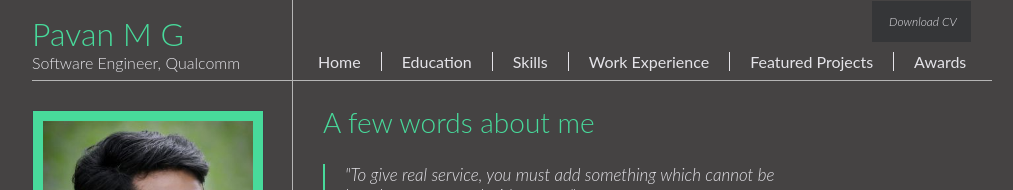
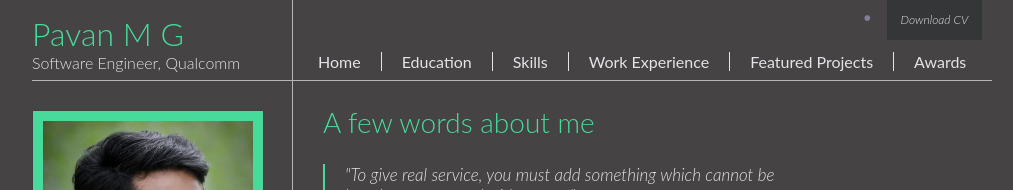
Before and after one commit to pavan-mg/pavan-mg.github.io, a Jekyll site: the page built from index.html, in a window 1280 px wide. Shown: the top 190 px of the page, without its empty margins (128-1141 px from the left). Built offline with Jekyll 4.4.1, drawn with Linux system fonts in a browser that asks for light colours.

Commit message:
update to download button

```diff
--- a/_layouts/default.html
+++ b/_layouts/default.html
@@ -18,9 +18,9 @@
         </div>
         <!-- MAIN MENU -->
         <div class="header_menu_container">
-          <ul class="download_button horizontal_list">
-            <li><a href="/assets/Pavan M G CV.pdf" target="_blank"><span class="icon entypo-download"></span>Download CV</a></li>
-          </ul>
+          <li class="download_button horizontal_list">
+            <a href="/assets/Pavan M G CV.pdf" target="_blank">Download CV</a>
+          </li>
           <div class="clear"></div>
           <ul class="header_menu horizontal_list">
             <li><a class="no_border" href="#Home">Home</a></li>
--- a/css/main.css
+++ b/css/main.css
@@ -185,19 +185,6 @@
 		.download_button a:hover {
 			background: #020609;
 		}
-		.download_button .icon {
-			color: #02070a;
-			padding-right: 3px;
-			font-style: normal;
-			font-size: 16px;
-		}
-		.icon-angle-double-right {
-			position: relative;
-			top: 2px;
-		}
-			.download_button a:hover .icon {
-				color: #e4e3e8;
-			}
 
 .header_menu {
 	width: 699px;
```
